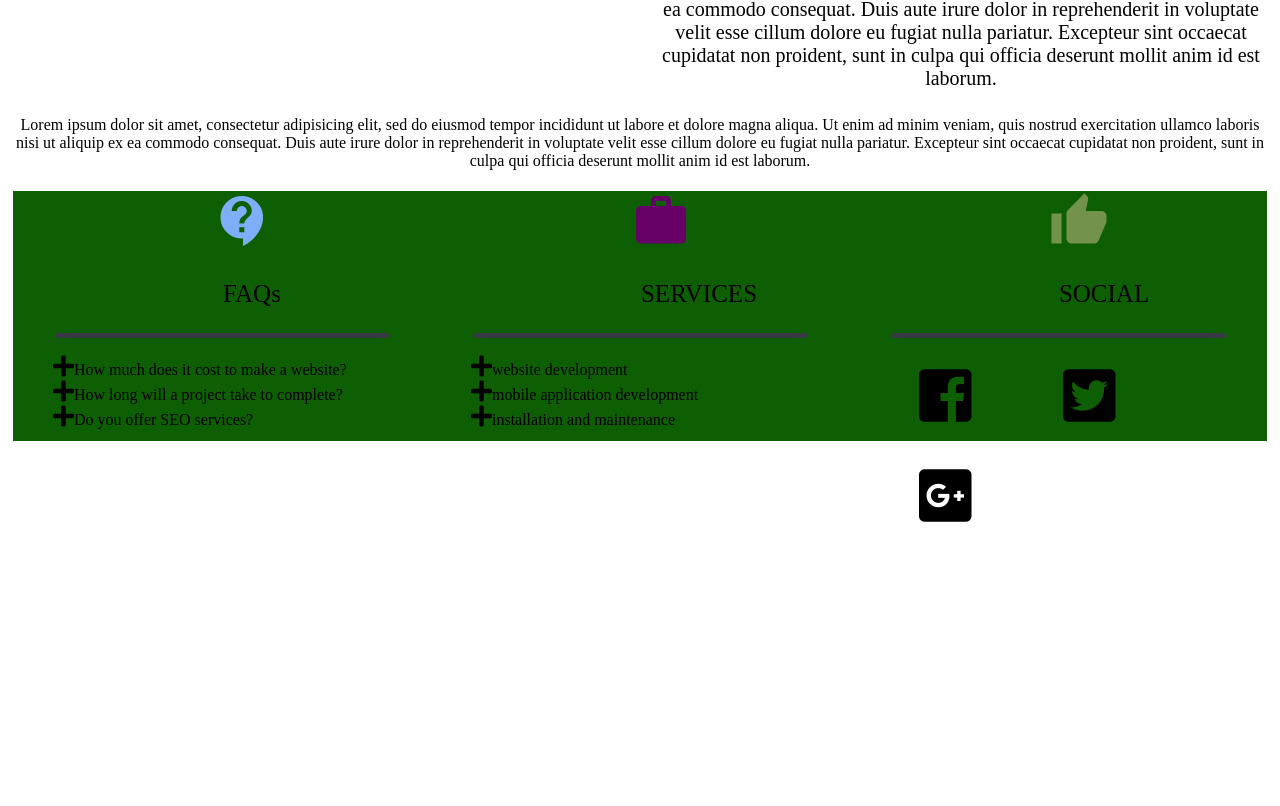
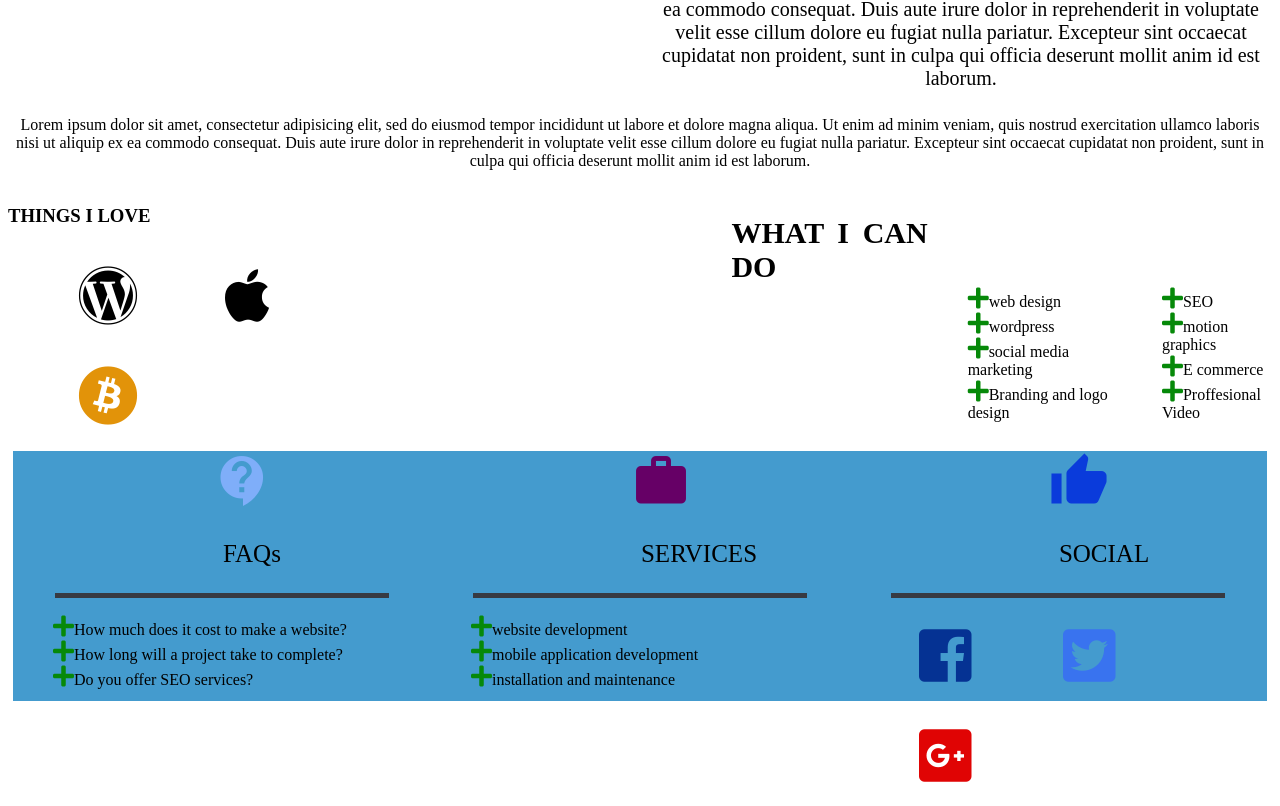
Before and after one commit to elvis2121/my_portfolio, a plain HTML site: page home.html in a window 1280 px wide. Shown: the part 936-1742 px from the top of the page. Before the commit the page ends 1482 px from the top, so only its background shows below. Drawn offline with Linux system fonts and the light colour scheme.

Commit message:
my skills

```diff
--- a/home.css
+++ b/home.css
@@ -49,11 +49,67 @@
   transform: rotateZ(-20deg);
 }
 
+.flex_container2{display: flex;
+                flex-wrap:nowrap;
+
+
+}
+
+.flex_container2 .flex_box4 h3{margin-left: 340px;
+
+}
+
+.listitems{display: flex;
+           flex-direction: row;
+}
+
+
+}
+.flex_box3{
+            width: 50%;
+
+}
+
+.flex_box4{
+          display: flex;
+          flex-wrap: nowrap;
+
+
+
+}
+
+.flex_box4 h3{text-align: justify;
+              font-size: 30px;
+
+}
+
+
+
+.flex_box6{
+
+
+}
+.skills{
+        list-style-type: none;
+        margin-top: 100px;
+
+}
+.skills2{
+
+         list-style-type: none;
+         margin-top: 100px;
+
+
+
+
+
+
+}
 .footer_main{height: 250px;
              background-color: none;
              border: 10px;
              border: 5px solid white;
-             background-color: #0e5e03;
+             background-color: #449bce;
 
 }
 
--- a/home.html
+++ b/home.html
@@ -45,6 +45,37 @@
       </div>
 
     </div>
+    <div class="flex_container2">
+      <div class="flex_box3">
+        <h3>THINGS I LOVE</h3>
+        <i class="fab fa-wordpress" style="font-size:60px;"></i>
+        <i class="fab fa-apple" style="font-size:60px;"></i>
+        <i class="fab fa-bitcoin" style="font-size:60px;color:#e29309;"></i>
+
+      </div>
+      <div class="flex_box4">
+        <h3>WHAT I CAN DO</h3>
+        <ul class="skills">
+          <li><i class="fas fa-plus" style="font-size:24px;color:#068909"></i>web design</li>
+          <li><i class="fas fa-plus" style="font-size:24px;color:#068909"></i>wordpress</li>
+          <li><i class="fas fa-plus" style="font-size:24px;color:#068909"></i>social media marketing</li>
+          <li><i class="fas fa-plus" style="font-size:24px;color:#068909"></i>Branding and logo design</li>
+        </ul>
+
+
+        <div class="flex_box6">
+          <ul class="skills2">
+            <li><i class="fas fa-plus" style="font-size:24px;color:#068909"></i>SEO</li>
+            <li><i class="fas fa-plus" style="font-size:24px;color:#068909"></i>motion graphics</li>
+            <li><i class="fas fa-plus" style="font-size:24px;color:#068909"></i>E commerce</li>
+            <li><i class="fas fa-plus" style="font-size:24px;color:#068909"></i>Proffesional Video</li>
+          </ul>
+        </div>
+
+
+      </div>
+
+    </div>
 
   </body>
 
@@ -56,9 +87,9 @@
         <p class="footer_heading">FAQs</p>
         <hr class="horizontal">
         <ul class="footer_text">
-          <li><i class="fas fa-plus" style="font-size:24px;"></i>How much does it cost to make a website?</li>
-          <li><i class="fas fa-plus" style="font-size:24px;"></i>How long will a project take to complete?</li>
-          <li><i class="fas fa-plus" style="font-size:24px;"></i>Do you offer SEO services?</li>
+          <li><i class="fas fa-plus" style="font-size:24px;color:#068909"></i>How much does it cost to make a website?</li>
+          <li><i class="fas fa-plus" style="font-size:24px;color:#068909"></i>How long will a project take to complete?</li>
+          <li><i class="fas fa-plus" style="font-size:24px;color:#068909"></i>Do you offer SEO services?</li>
         </ul>
 
       </div>
@@ -67,21 +98,21 @@
         <p class="footer_heading">SERVICES</p>
         <hr class="horizontal">
         <ul class="footer_text">
-          <li><i class="fas fa-plus" style="font-size:24px;"></i>website development</li>
-          <li><i class="fas fa-plus" style="font-size:24px;"></i>mobile application development</li>
-          <li><i class="fas fa-plus" style="font-size:24px;"></i>installation and maintenance</li>
+          <li><i class="fas fa-plus" style="font-size:24px;color:#068909"></i>website development</li>
+          <li><i class="fas fa-plus" style="font-size:24px;color:#068909"></i>mobile application development</li>
+          <li><i class="fas fa-plus" style="font-size:24px;color:#068909"></i>installation and maintenance</li>
         </ul>
 
 
       </div>
       <div class="footerbox3">
 
-        <i class="material-icons" style="font-size:60px;color:#73934c;">thumb_up</i>
+        <i class="material-icons" style="font-size:60px;color:#0a3bdb;">thumb_up</i>
         <p class="footer_heading">SOCIAL</p>
         <hr class="horizontal">
-        <i class="fab fa-facebook-square"></i>
-        <i class="fab fa-twitter-square"></i>
-        <i class="fab fa-google-plus-square"></i>
+        <i class="fab fa-facebook-square" style="font-size:60px;color:#053293;"></i>
+        <i class="fab fa-twitter-square" style="font-size:60px;color:#3973ef;"></i>
+        <i class="fab fa-google-plus-square" style="font-size:60px;color:#e00404;"></i>
 
 
       </div>
```
